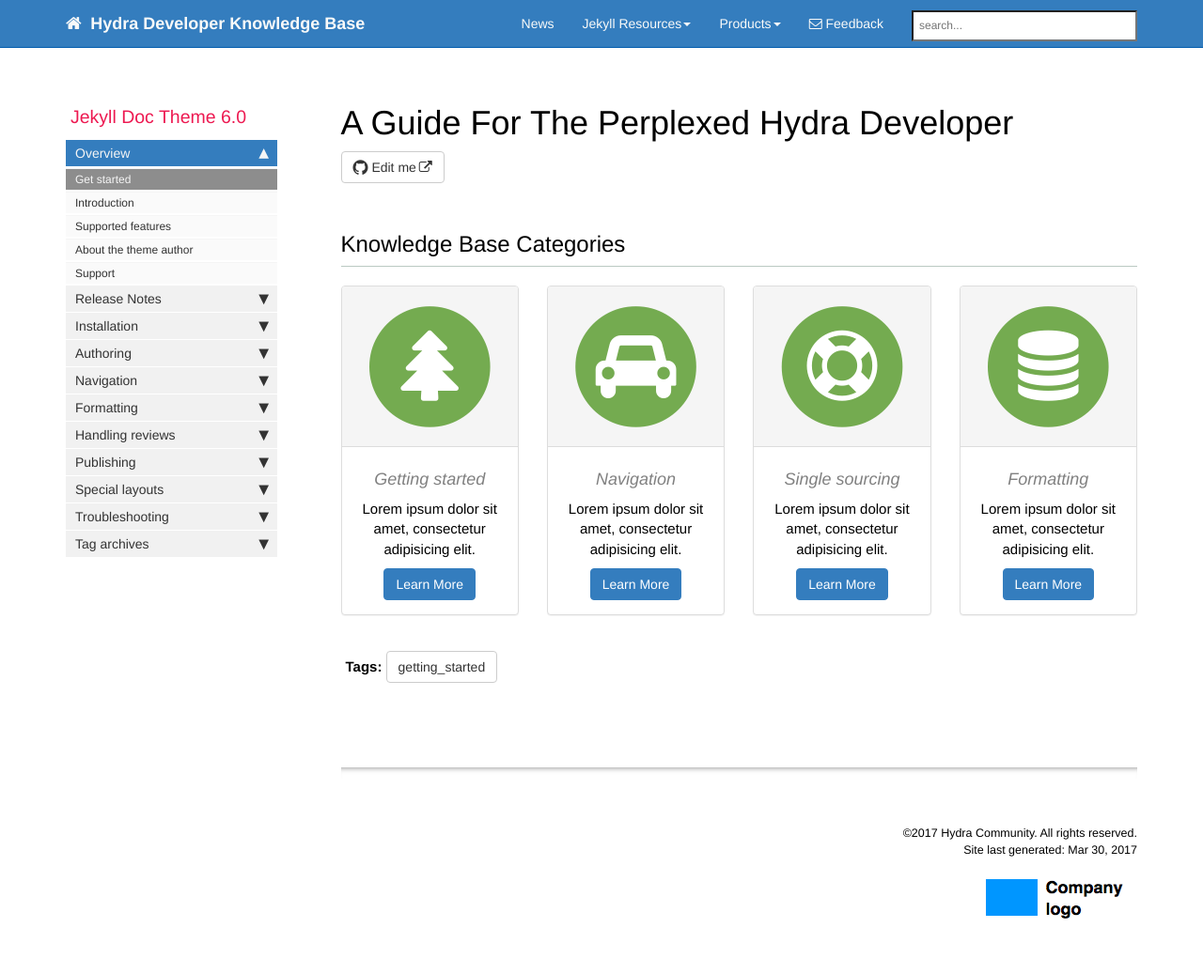
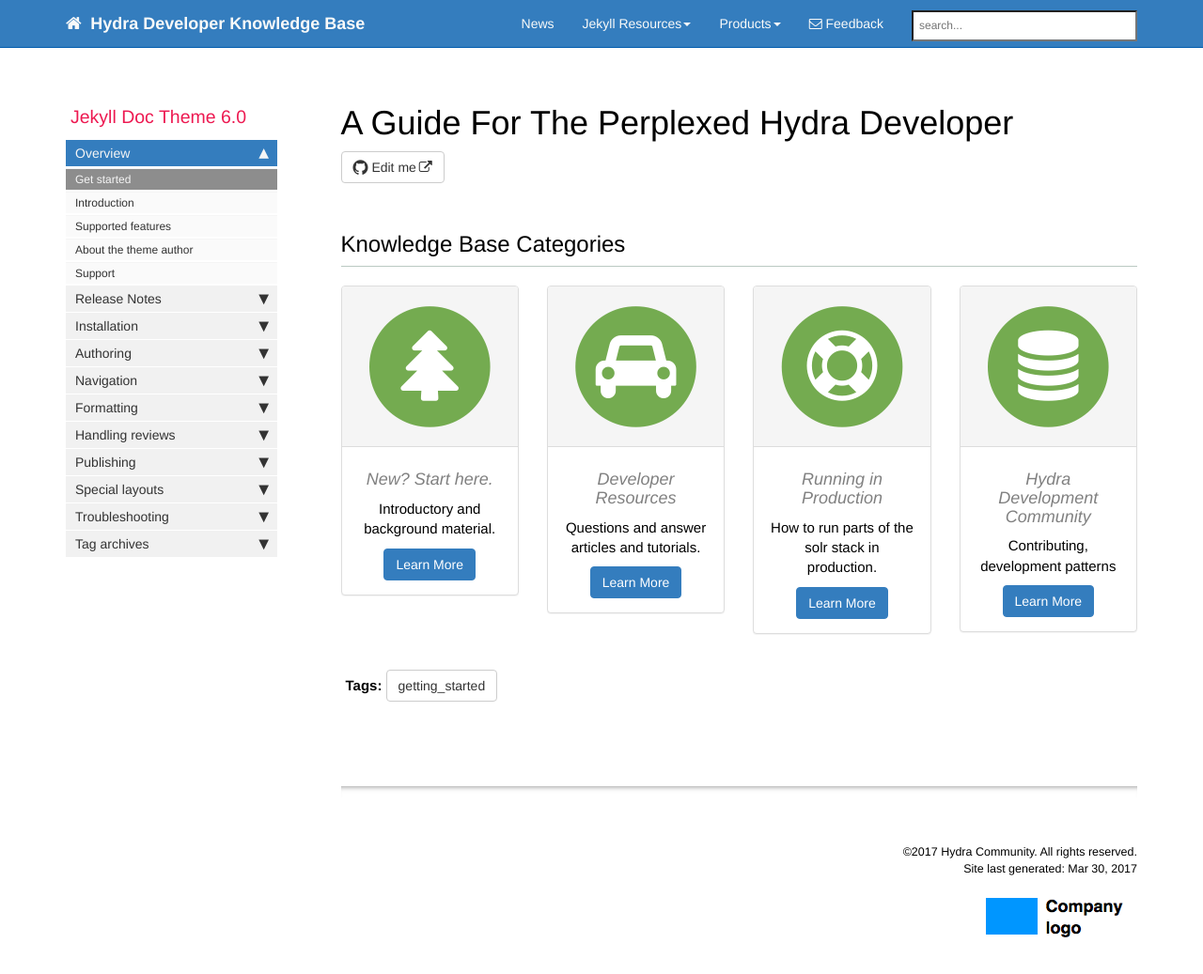
Before and after one commit to bess/bess.github.io, a Jekyll site: the page built from index.md, in a window 1280 px wide and 1074 px high. Shown: the top 1037 px of the window at 94% size. Built offline with Jekyll 4.4.1, drawn with Linux system fonts in a browser that asks for light colours; nearby versions of some CDN libraries; comment, search, counter and statistics services are not loaded.

Commit message:
Adding top level categories

```diff
--- a/index.md
+++ b/index.md
@@ -19,8 +19,8 @@ toc: false
                      </span>
                  </div>
                  <div class="panel-body">
-                     <h4>Getting started</h4>
-                     <p>Lorem ipsum dolor sit amet, consectetur adipisicing elit.</p>
+                     <h4>New? Start here.</h4>
+                     <p>Introductory and background material.</p>
                      <a href="tag_getting_started.html" class="btn btn-primary">Learn More</a>
                  </div>
              </div>
@@ -34,8 +34,8 @@ toc: false
                      </span>
                  </div>
                  <div class="panel-body">
-                     <h4>Navigation</h4>
-                     <p>Lorem ipsum dolor sit amet, consectetur adipisicing elit.</p>
+                     <h4>Developer Resources</h4>
+                     <p>Questions and answer articles and tutorials.</p>
                      <a href="tag_navigation.html" class="btn btn-primary">Learn More</a>
                  </div>
              </div>
@@ -49,8 +49,8 @@ toc: false
                      </span>
                  </div>
                  <div class="panel-body">
-                     <h4>Single sourcing</h4>
-                     <p>Lorem ipsum dolor sit amet, consectetur adipisicing elit.</p>
+                     <h4>Running in Production</h4>
+                     <p>How to run parts of the solr stack in production.</p>
                      <a href="tag_single_sourcing.html" class="btn btn-primary">Learn More</a>
                  </div>
              </div>
@@ -64,8 +64,8 @@ toc: false
                      </span>
                  </div>
                  <div class="panel-body">
-                     <h4>Formatting</h4>
-                     <p>Lorem ipsum dolor sit amet, consectetur adipisicing elit.</p>
+                     <h4>Hydra Development Community</h4>
+                     <p>Contributing, development patterns</p>
                      <a href="tag_formatting.html" class="btn btn-primary">Learn More</a>
                  </div>
              </div>
```
Also changed, not shown: 3 other files.
